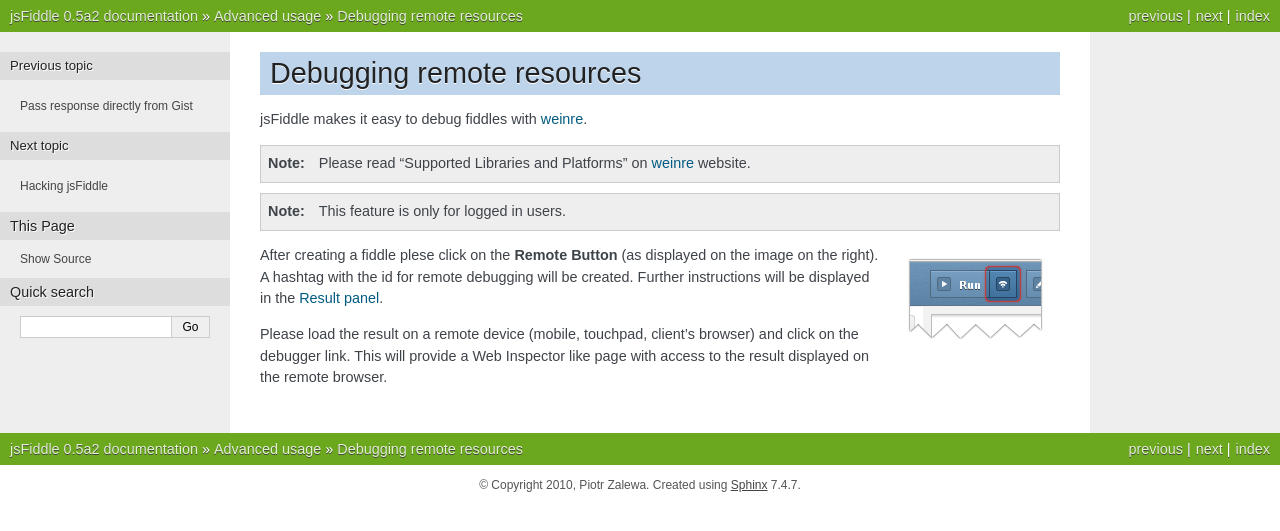
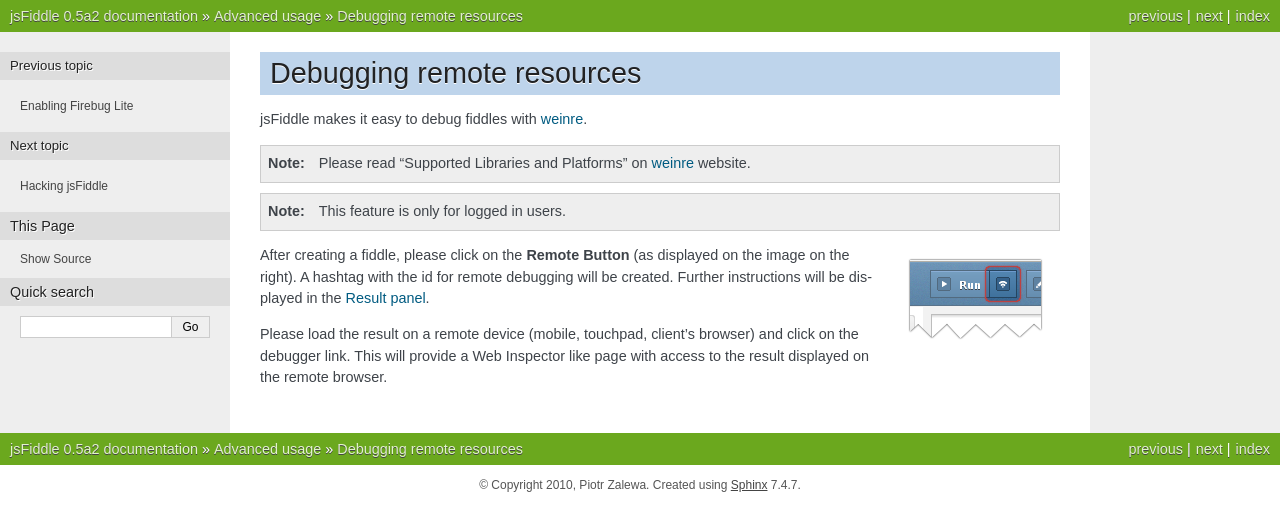
Before and after one commit to jsfiddle/jsfiddle-users, a Sphinx documentation site: the page built from docs/use/remote_debugging.rst, in a window 1280 px wide. Shown: the top 531 px of the page. Built offline with Sphinx 7.4.7, drawn with Linux system fonts in a browser that asks for light colours.

Commit message:
Added Firebug Lite to the documentation
Fixed minor spelling errors

```diff
--- a/docs/use/index.rst
+++ b/docs/use/index.rst
@@ -14,5 +14,6 @@
    embedding.rst
    echo.rst
    github.rst
+   firebug_lite.rst
    remote_debugging.rst
    hacks.rst
--- a/docs/use/remote_debugging.rst
+++ b/docs/use/remote_debugging.rst
@@ -16,7 +16,7 @@
    :align: right
    :figwidth: 141px
 
-After creating a fiddle plese click on the **Remote Button** (as displayed on
+After creating a fiddle, please click on the **Remote Button** (as displayed on
 the image on the right). A hashtag with the id for remote debugging will be
 created. Further instructions will be displayed in the
 :ref:`result-without-save`.
```
Also changed, not shown: docs/use/firebug_lite.rst (added, +7 -0 lines).
